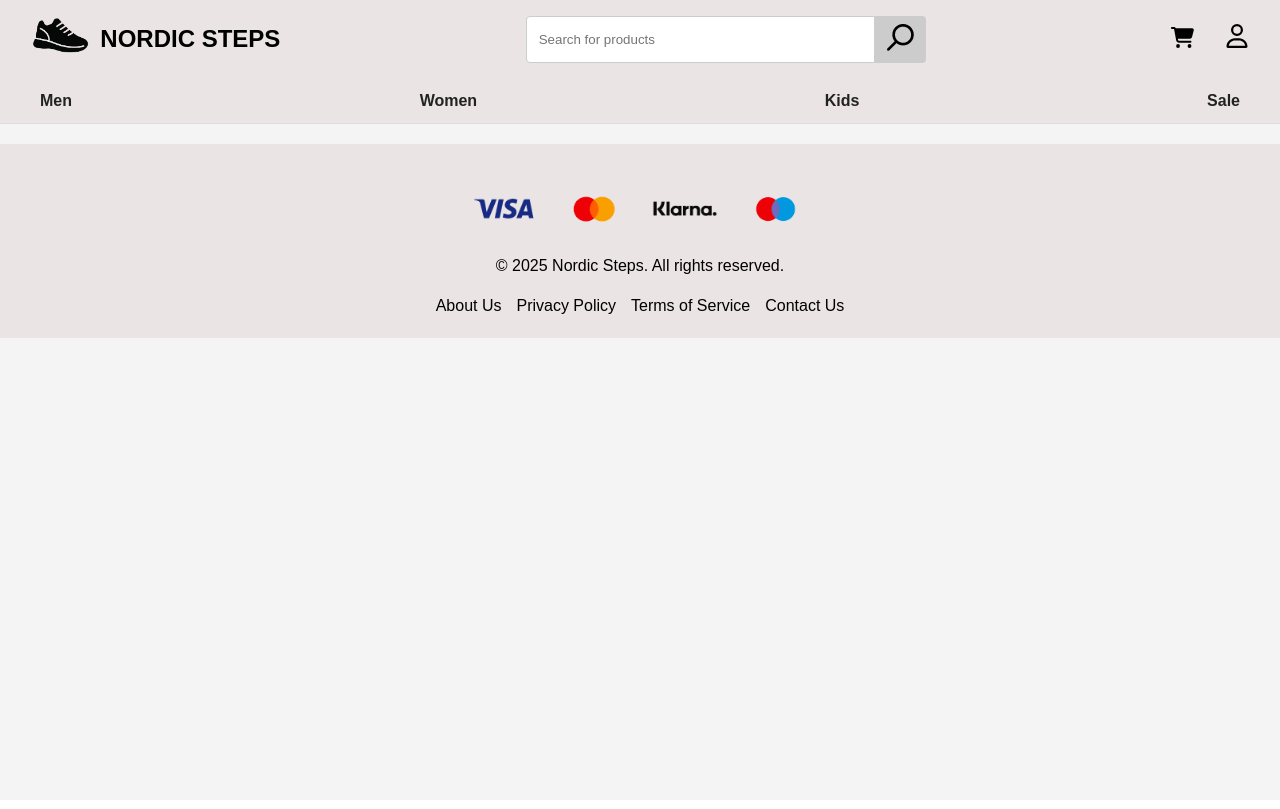
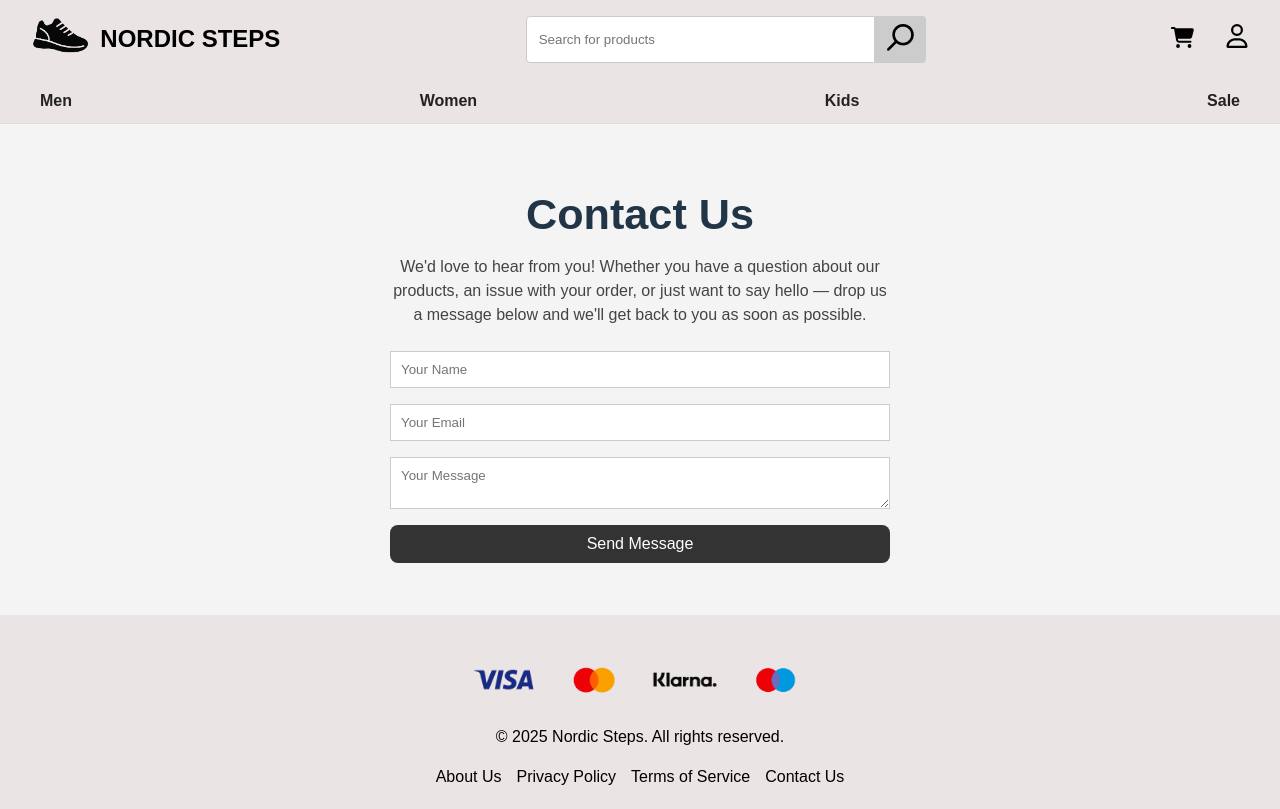
Before and after one commit to sarinang92/nordicsteps-frontend, a React (Vite) app: page /nordicsteps/contact in a window 1280 px wide. Built offline with nearby package versions, Linux system fonts and the light colour scheme.

Commit message:
merge faq, about us, contact, privacy

```diff
--- /dev/null
+++ b/src/components/About Us/About.jsx
@@ -0,0 +1,12 @@
+import React from "react";
+
+const About = () => {
+  return (
+    <div style={{ padding: "20px" }}>
+      <h2>About Us</h2>
+      <p>Nordic Step was founded in 2020 to bring quality shoes to the Nordic lifestyle.</p>
+    </div>
+  );
+};
+
+export default About;
--- a/src/components/App/AppContent.jsx
+++ b/src/components/App/AppContent.jsx
@@ -24,6 +24,10 @@ import UserInfo from '../Account/UserInfo/UserInfo.jsx';
 import MyOrders from '../Account/MyOrders/MyOrders.jsx';
 import CartPage from '../ShoppingCart/CartPage.jsx';
 import ProductPage from '../Product/ProductPage';
+import FAQ from '../FAQ/FAQ';
+import About from '../About Us/About';
+import Privacy from '../Privacy Policy/Privacy';
+import Contact from '../Contact Us/contact';
 
 
 const AppContent = () => {
@@ -67,6 +71,10 @@ const AppContent = () => {
 
           <Route path="/cart" element={<CartPage />} />
           <Route path="/product/:slug" element={<ProductPage />} />
+          <Route path="/faq" element={<FAQ />} />
+          <Route path="/about" element={<About />} />
+          <Route path="/privacy" element={<Privacy />} />
+          <Route path="/contact" element={<Contact />} />
         </Routes>
       </main>
 
--- /dev/null
+++ b/src/components/Contact Us/contact.css
@@ -0,0 +1,35 @@
+.contact-container {
+  padding: 2rem;
+  max-width: 500px;
+  margin: 0 auto;
+}
+
+.contact-container h2 {
+  margin-bottom: 1rem;
+}
+
+.contact-intro {
+  margin-bottom: 1.5rem;
+  color: #444;
+}
+
+.contact-form {
+  display: flex;
+  flex-direction: column;
+  gap: 1rem;
+}
+
+.contact-form input,
+.contact-form textarea {
+  padding: 10px;
+  border: 1px solid #ccc;
+  font-family: inherit;
+}
+
+.contact-form button {
+  padding: 10px;
+  background-color: #333;
+  color: #fff;
+  border: none;
+  cursor: pointer;
+}
--- /dev/null
+++ b/src/components/Contact Us/contact.jsx
@@ -0,0 +1,62 @@
+import React, { useState } from "react";
+import "./contact.css";
+
+const Contact = () => {
+  const [formData, setFormData] = useState({
+    name: "",
+    email: "",
+    message: "",
+  });
+
+  const handleChange = (e) => {
+    setFormData((prev) => ({
+      ...prev,
+      [e.target.name]: e.target.value,
+    }));
+  };
+
+  const handleSubmit = (e) => {
+    e.preventDefault();
+    alert(`Message sent!\nName: ${formData.name}\nEmail: ${formData.email}`);
+    setFormData({ name: "", email: "", message: "" });
+  };
+
+  return (
+    <div className="contact-container">
+      <h2>Contact Us</h2>
+      <p className="contact-intro">
+        We'd love to hear from you! Whether you have a question about our products,
+        an issue with your order, or just want to say hello — drop us a message below
+        and we'll get back to you as soon as possible.
+      </p>
+      <form className="contact-form" onSubmit={handleSubmit}>
+        <input
+          type="text"
+          name="name"
+          placeholder="Your Name"
+          value={formData.name}
+          onChange={handleChange}
+          required
+        />
+        <input
+          type="email"
+          name="email"
+          placeholder="Your Email"
+          value={formData.email}
+          onChange={handleChange}
+          required
+        />
+        <textarea
+          name="message"
+          placeholder="Your Message"
+          value={formData.message}
+          onChange={handleChange}
+          required
+        />
+        <button type="submit">Send Message</button>
+      </form>
+    </div>
+  );
+};
+
+export default Contact;
--- /dev/null
+++ b/src/components/FAQ/FAQ.css
@@ -0,0 +1,30 @@
+.body {
+  padding: 40px;
+  font-family: sans-serif;
+  max-width: 600px;
+  margin: auto;
+}
+
+.faq-section {
+  margin-top: 20px;
+}
+
+.faq-item {
+  margin-bottom: 20px;
+  border-bottom: 1px solid #ccc;
+  padding-bottom: 10px;
+}
+
+.faq-question {
+  font-weight: bold;
+}
+
+.faq-answer {
+  margin-top: 5px;
+}
+
+.faq-links a {
+  margin-right: 15px;
+  text-decoration: none;
+  color: blue;
+}
--- /dev/null
+++ b/src/components/FAQ/FAQ.jsx
@@ -0,0 +1,27 @@
+import React from "react";
+import { Link } from "react-router-dom";
+import "./FAQ.css";
+
+const Faq = () => {
+  return (
+    <main className="body">
+      <h2>Frequently Asked Questions</h2>
+      <div className="faq-section">
+        <div className="faq-item">
+          <div className="faq-question">What types of shoes does Nordic Step offer?</div>
+          <div className="faq-answer">Running, hiking, casual, and formal shoes.</div>
+        </div>
+        <div className="faq-item">
+          <div className="faq-question">What is the return policy?</div>
+          <div className="faq-answer">Return unworn shoes within 30 days with receipt.</div>
+        </div>
+        <div className="faq-links">
+          <Link to="/about">About Us</Link>
+          <Link to="/privacy">Privacy Policy</Link>
+        </div>
+      </div>
+    </main>
+  );
+};
+
+export default Faq;
--- a/src/components/Footer/Footer.jsx
+++ b/src/components/Footer/Footer.jsx
@@ -4,6 +4,8 @@ import Klarna from '../../assets/Klarna.png';
 import Maestro from '../../assets/Maestro.png';
 import Mastercard from '../../assets/mastercard.png';
 import Visa from '../../assets/Visa.png';
+import { Link } from "react-router-dom";
+
 
 const Footer = () => {
   return (
@@ -18,11 +20,11 @@ const Footer = () => {
 
       <p>&copy; 2025 Nordic Steps. All rights reserved.</p>
 
-      <ul className="footer-links">
-        <li><a href="#aboutus" className="footer-link">About Us</a></li>
-        <li><a href="#privacy" className="footer-link">Privacy Policy</a></li>
-        <li><a href="#terms" className="footer-link">Terms of Service</a></li>
-        <li><a href="#contact" className="footer-link">Contact Us</a></li>
+        <ul className="footer-links">
+        <li><Link to="/about" className="footer-link">About Us</Link></li>
+        <li><Link to="/privacy" className="footer-link">Privacy Policy</Link></li>
+        <li><Link to="/faq" className="footer-link">Terms of Service</Link></li>
+        <li><Link to="/contact" className="footer-link">Contact Us</Link></li>
       </ul>
     </footer>
   );
--- /dev/null
+++ b/src/components/Privacy Policy/Privacy.jsx
@@ -0,0 +1,12 @@
+import React from "react";
+
+const Privacy = () => {
+  return (
+    <div style={{ padding: "20px" }}>
+      <h2>Privacy Policy</h2>
+      <p>Your privacy is important. We collect only what's necessary.</p>
+    </div>
+  );
+};
+
+export default Privacy;
```
